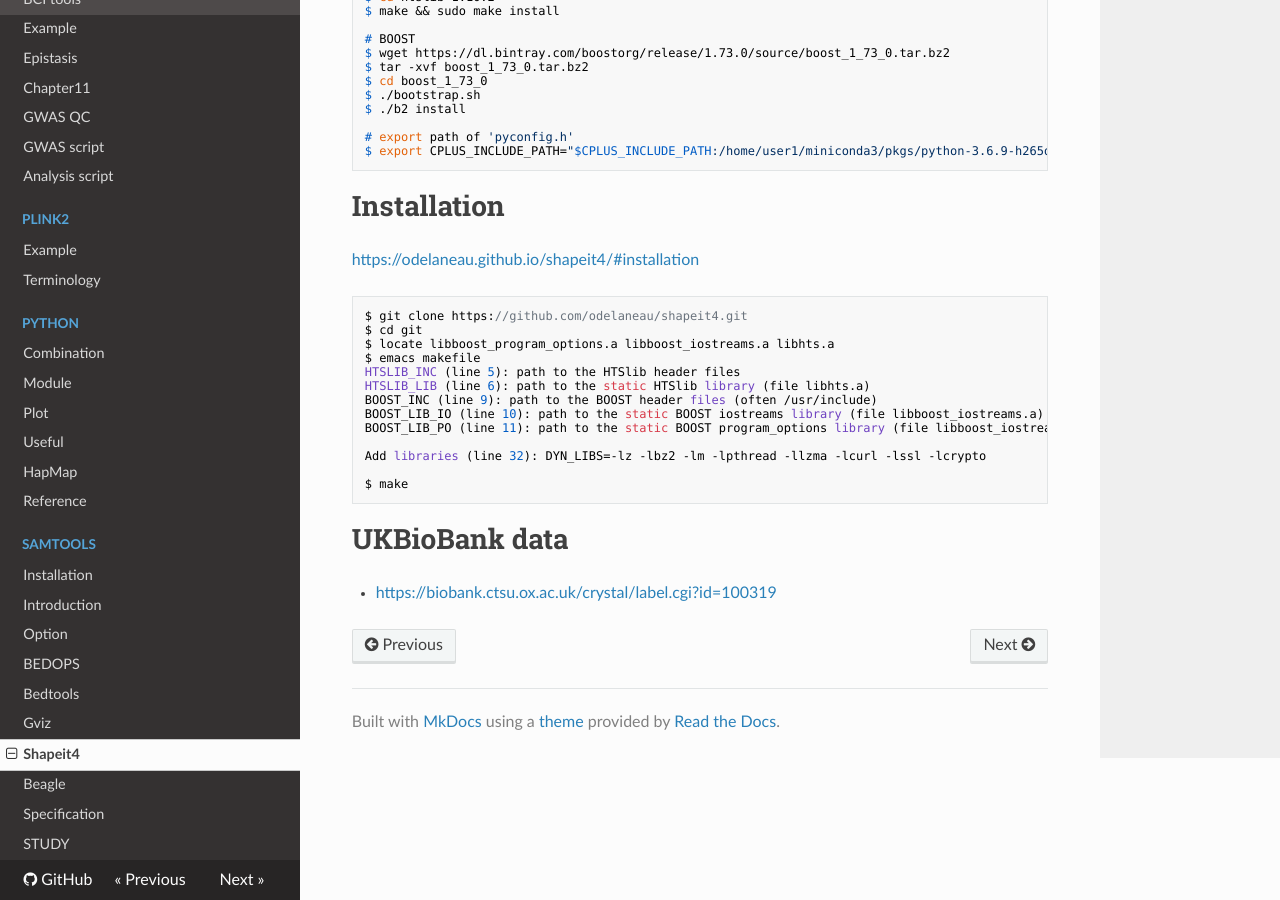
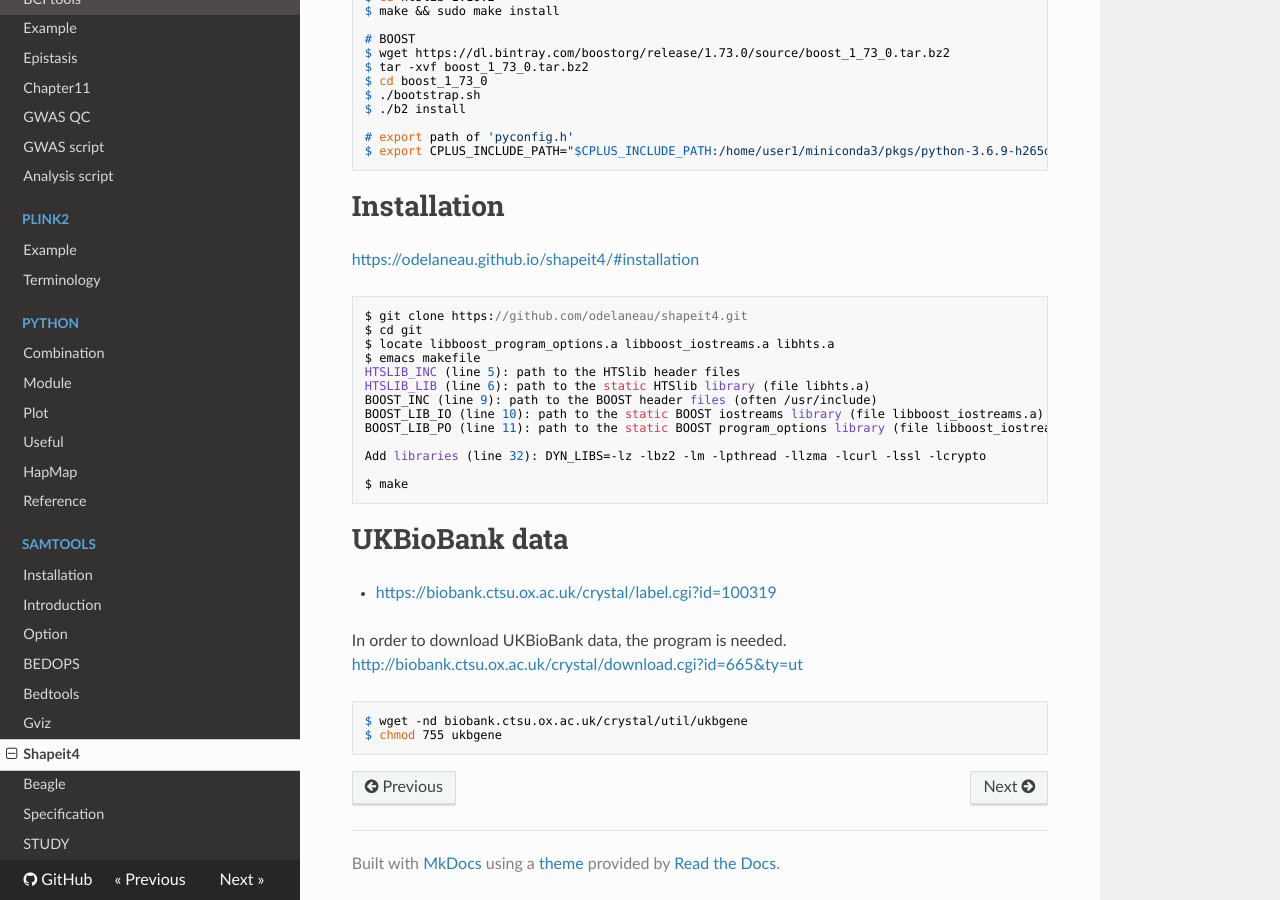
Before and after one commit to WonyoungCho/plink, an MkDocs documentation site: the page built from docs/shapeit4_int.md, in a window 1280 px wide and 900 px high, scrolled down 569 px. Built offline with MkDocs 1.6.1, drawn with Linux system fonts in a browser that asks for light colours; nearby versions of some CDN libraries; old or Windows-style settings are respelled for this version of MkDocs.

Commit message:
Update shapeit4_int.md

````diff
--- a/docs/shapeit4_int.md
+++ b/docs/shapeit4_int.md
@@ -60,3 +60,10 @@ $ make
 
 # UKBioBank data
 - <https://biobank.ctsu.ox.ac.uk/crystal/label.cgi?id=100319>
+
+In order to download UKBioBank data, the program is needed.
+<http://biobank.ctsu.ox.ac.uk/crystal/download.cgi?id=665&ty=ut>
+```
+$ wget -nd biobank.ctsu.ox.ac.uk/crystal/util/ukbgene
+$ chmod 755 ukbgene
+```
````
